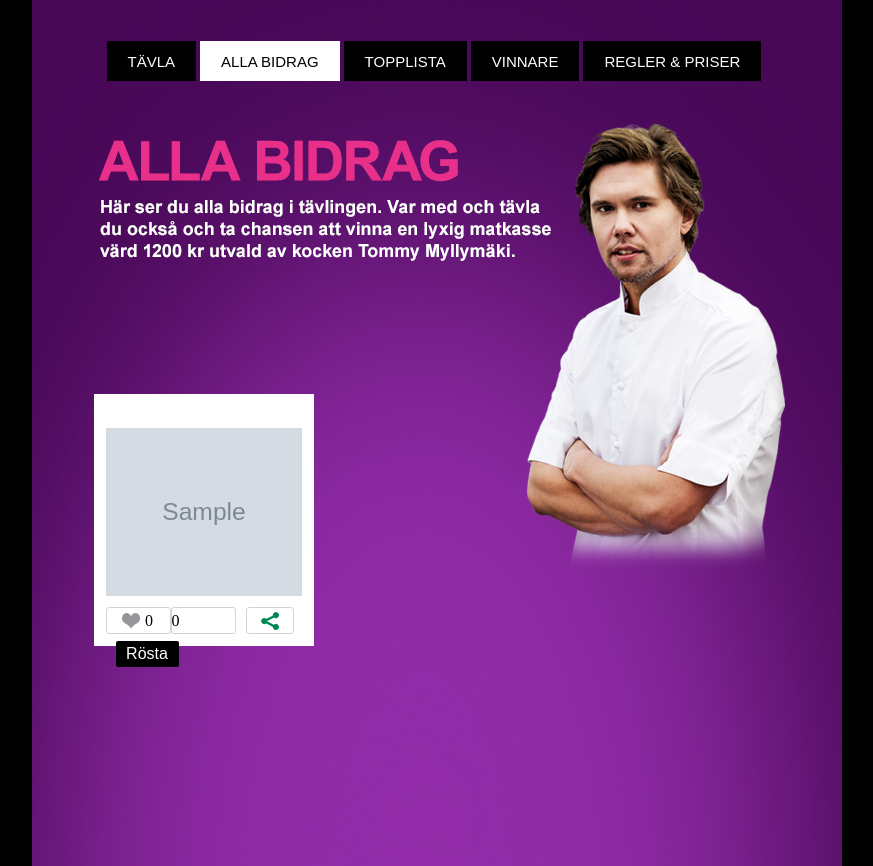
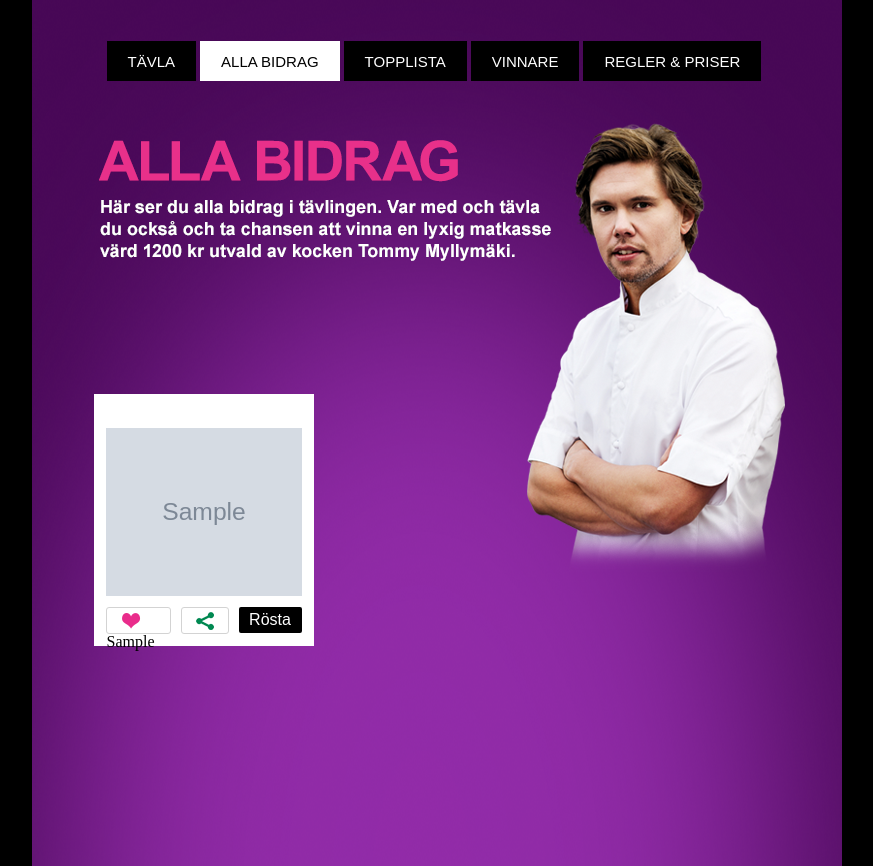
Before and after one commit to Bahamoe/api_must, a PHP site: page /api_must/filer/alla-bidrag.php in a window 1280 px wide. Shown: the part 22-888 px from the top of the page, without its empty margins (201-1074 px from the left). Run offline with PHP 8.4, Linux system fonts and the light colour scheme; the visitor is signed in with stand-in values (Sample User, id 1); tables that the repository leaves empty or names only in its code hold one stand-in row (values such as "Sample post"); grey boxes marked "Sample" are stand-in pictures; some libraries are stand-ins or nearby versions.

Commit message:
lite smått och gått

```diff
--- a/css/style.css
+++ b/css/style.css
@@ -82,7 +82,7 @@
             margin-top: 7px;
             position: relative;
             width: 63px; }
-            body #super-wrapper #content-wrapper #results .image_contrib .img_panel .votecount .heart, body #super-wrapper #content-wrapper #latest_images .image_contrib .img_panel .votecount .heart {
+            body #super-wrapper #content-wrapper #results .image_contrib .img_panel .votecount .heart, body #super-wrapper #content-wrapper #results .image_contrib .img_panel .votecount .redheart, body #super-wrapper #content-wrapper #latest_images .image_contrib .img_panel .votecount .heart, body #super-wrapper #content-wrapper #latest_images .image_contrib .img_panel .votecount .redheart {
               position: relative;
               float: left;
               margin: 4.5px 4.5px 0px 15px;
@@ -90,6 +90,8 @@
               background-repeat: no-repeat;
               height: 16px;
               width: 19px; }
+            body #super-wrapper #content-wrapper #results .image_contrib .img_panel .votecount .redheart, body #super-wrapper #content-wrapper #latest_images .image_contrib .img_panel .votecount .redheart {
+              background-image: url("../images/liked_btn.png"); }
             body #super-wrapper #content-wrapper #results .image_contrib .img_panel .votecount p, body #super-wrapper #content-wrapper #latest_images .image_contrib .img_panel .votecount p {
               position: relative;
               float: left;
@@ -145,5 +147,3 @@
           margin-top: -330px; }
       body #super-wrapper #content-wrapper #latest_images {
         margin-top: -1000px; }
-
-/*# sourceMappingURL=style.css.map */
--- a/filer/fetch_images.php
+++ b/filer/fetch_images.php
@@ -29,9 +29,11 @@
 		echo '<div class="new_image">';
 		echo '<img src="' . $row["img_link"] . '"></img>';
 		echo '<div class="img_panel">';
+		if($row['votes'] == 0){
 			echo '<div class="votecount"><div class="heart"></div><p>0</p></div>';
-			echo '<div class="votecount"><div class="redheart"></div><p>0</p></div>';
-
+		}else{
+			echo '<div class="votecount"><div class="redheart"></div><p>'. $row['votes'] .'</p></div>';
+		}
 		echo '<div class="share"></div>';
 		echo '<button id="'. $row['img_id'] .'" class="btn_vote">Rösta</button>';
 		echo '</div>';
@@ -94,8 +96,7 @@
         	url:"save_vote.php",
         	data:"id="+voted_image,
         	success:function(){
-        		alert('success');
-
+        		$("#results" ).load( "../filer/fetch_images.php");
         	}
     	});
 	});
--- a/scss/style.scss
+++ b/scss/style.scss
@@ -97,7 +97,7 @@
 						margin-top: 7px;
 						position: relative;
 						width: 63px;
-						.heart {
+						.heart, .redheart {
 							position: relative;
 							float: left;
 							margin: 4.5px 4.5px 0px 15px;
@@ -105,6 +105,9 @@
 							background-repeat: no-repeat;
 							height: 16px;
 							width: 19px;
+						}
+						.redheart{
+						background-image: url("../images/liked_btn.png");
 						}
 						p {
 							position: relative;
@@ -116,6 +119,7 @@
 						    -webkit-margin-end: 0px;
 						}
 					}
+
 					button {
 						background-color: black;
 						color: white;
```
Also changed, not shown: filer/save_vote.php (+8 -4 lines).
